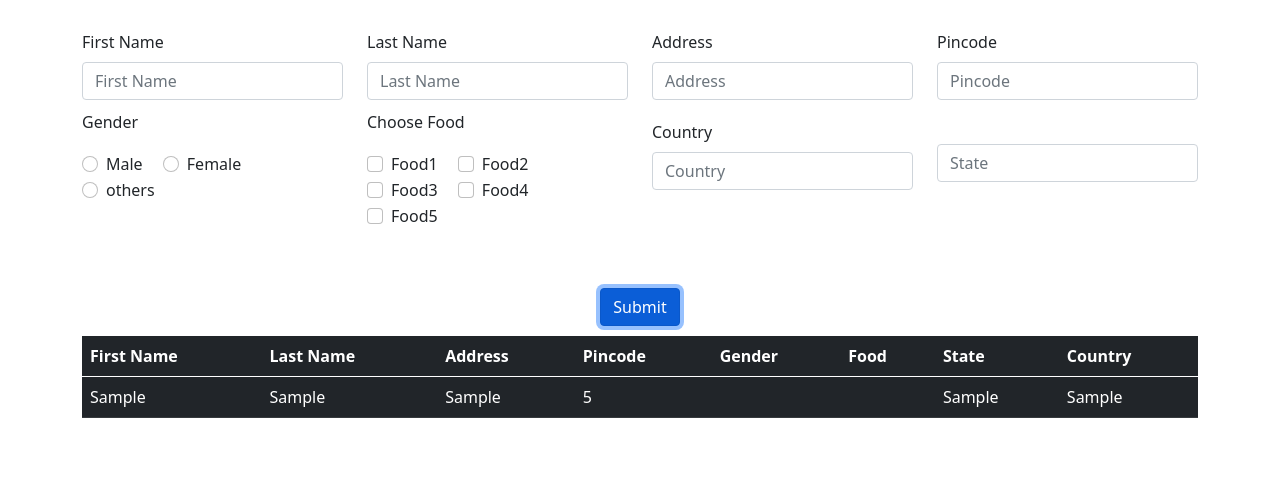
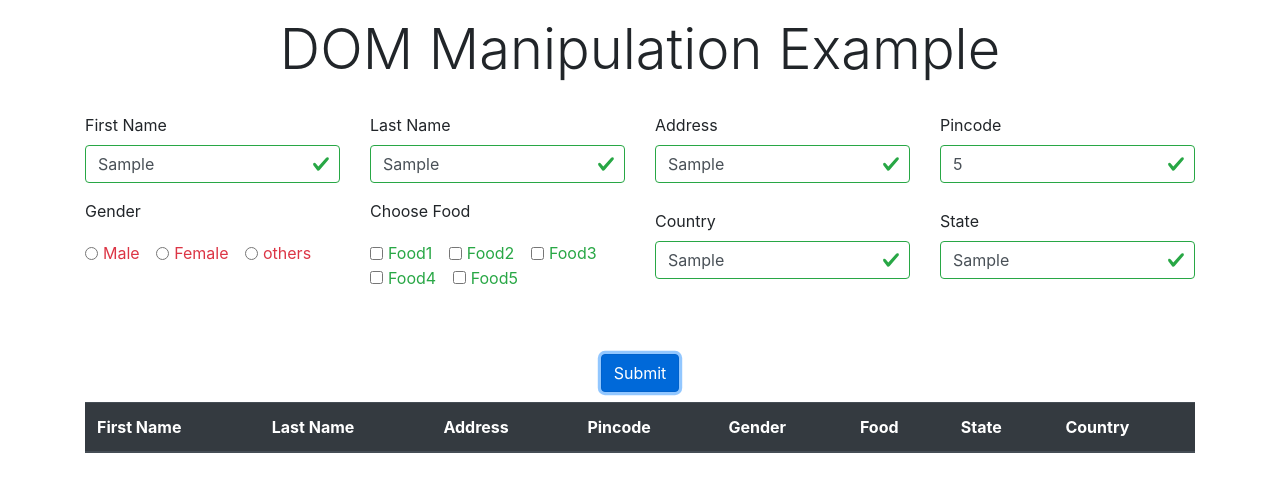
Before and after one commit to rajesh9233/form-using-dom, a plain HTML site: page index.html in a window 1280 px wide. Both pictures are taken after typing "Sample", "Sample", "Sample", "5", "Sample", "Sample" into the empty fields and a click on the button "Submit". Drawn offline with nearby package versions, Linux system fonts and the light colour scheme.

Commit message:
latest changes

```diff
--- a/index.html
+++ b/index.html
@@ -6,91 +6,113 @@
     <meta name="viewport" content="width=device-width, initial-scale=1.0">
     <title>Build Form and table using DOM</title>
     <link rel="stylesheet" href="style.css"/>
-    <link href="https://cdn.jsdelivr.net/npm/bootstrap@5.0.1/dist/css/bootstrap.min.css" rel="stylesheet">
+    <link rel="stylesheet" href="https://cdn.jsdelivr.net/npm/bootstrap@4.6.0/dist/css/bootstrap.min.css">
 </head>
 <body>
     <div class="container">
-        <form id="myForm" class="info-form" method="POST" novalidate>
+        <div class="display-4 my-3 text-center">DOM Manipulation Example</div>
+        <form id="myForm" class="info-form needs-validation" method="POST" novalidate>
             <div class="row">
                 <div class="col-sm-12 col-md-6 col-lg-3">
                     <div class="form-group">
                         <label class="form-label" for="firstName">First Name</label>
-                        <input type="text" required class="form-control" name="firstName" id="firstName" placeholder="First Name" />
+                        <input type="text" class="form-control" name="firstName" id="firstName" placeholder="First Name" required/>
                         <div class="invalid-feedback">
-                            Please choose a username.
+                            Enter the First Name
                           </div>
                     </div>
                 </div>
                 <div class="col-sm-12 col-md-6 col-lg-3">
                     <div class="form-group">
                         <label class="form-label" for="lastName">Last Name</label>
-                        <input type="text" class="form-control" name="lastName" id="lastName" placeholder="Last Name" />
+                        <input type="text" class="form-control" name="lastName" id="lastName" placeholder="Last Name" required/>
+                        <div class="invalid-feedback">
+                            Enter the Last Name
+                          </div>
                     </div>
                 </div>
                 <div class="col-sm-12 col-md-6 col-lg-3">
                     <div class="form-group">
                         <label class="form-label" for="address">Address</label>
-                        <input type="text" class="form-control" name="address" id="address" placeholder="Address" />
+                        <input type="text" class="form-control" name="address" id="address" placeholder="Address" required/>
+                        <div class="invalid-feedback">
+                            Enter the Address
+                          </div>
                     </div>
                 </div>
                 <div class="col-sm-12 col-md-6 col-lg-3">
                     <div class="form-group">
                         <label class="form-label" for="pincode">Pincode</label>
-                        <input type="number" class="form-control" name="pincode" id="pincode" placeholder="Pincode" maxlength="6"/>
+                        <input type="number" class="form-control" name="pincode" id="pincode" placeholder="Pincode" minlength="6" required/>
+                        <div class="invalid-feedback">
+                            Enter the Pincode
+                          </div>
                     </div>
                 </div>
                 <div class="col-sm-12 col-md-6 col-lg-3">
                     <label class="form-label" for="gender">Gender</label>
                     <div class="form-group">
                         <div class="form-check  form-check-inline">
-                            <input class="form-check-input" type="radio" value="male" id="gender" name="gender">
+                            <input class="form-check-input" type="radio" value="male" id="gender" name="gender" required>
                             <label class="form-check-label" for="gender">Male</label>
                         </div>
                         <div class="form-check  form-check-inline">
-                            <input class="form-check-input" type="radio" value="female" id="gender" name="gender">
+                            <input class="form-check-input" type="radio" value="female" id="gender" name="gender" required>
                             <label class="form-check-label" for="gender">Female</label>
                         </div>
                         <div class="form-check  form-check-inline">
-                            <input class="form-check-input" type="radio" value="others" id="gender" name="gender">
+                            <input class="form-check-input" type="radio" value="others" id="gender" name="gender" required>
                             <label class="form-check-label" for="gender">others</label>
                         </div>
+                        <div class="invalid-feedback">
+                            Select the Gender
+                          </div>
                     </div>
                 </div>
                 <div class="col-sm-12 col-md-6 col-lg-3">
                     <label class="form-label" for="food">Choose Food</label>
                     <div class="form-group food">
                         <div class="form-check  form-check-inline">
-                            <input class="form-check-input" type="checkbox" value="food1" id="chooseFood" name="food">
+                            <input class="form-check-input food-checkbox" type="checkbox" value="food1" id="chooseFood" name="food[]">
                             <label class="form-check-label" for="chooseFood">Food1</label>
                           </div>
                         <div class="form-check  form-check-inline">
-                            <input class="form-check-input" type="checkbox" value="food2" id="chooseFood" name="food">
+                            <input class="form-check-input food-checkbox" type="checkbox" value="food2" id="chooseFood" name="food[]">
                             <label class="form-check-label" for="chooseFood">Food2</label>
                           </div>
                         <div class="form-check  form-check-inline">
-                            <input class="form-check-input" type="checkbox" value="food3" id="chooseFood" name="food">
+                            <input class="form-check-input food-checkbox" type="checkbox" value="food3" id="chooseFood" name="food[]">
                             <label class="form-check-label" for="chooseFood">Food3</label>
                           </div>
                         <div class="form-check  form-check-inline">
-                            <input class="form-check-input" type="checkbox" value="food4" id="chooseFood" name="food">
+                            <input class="form-check-input food-checkbox" type="checkbox" value="food4" id="chooseFood" name="food[]">
                             <label class="form-check-label" for="chooseFood">Food4</label>
                           </div>
                         <div class="form-check  form-check-inline">
-                            <input class="form-check-input" type="checkbox" value="food5" id="chooseFood" name="food">
+                            <input class="form-check-input food-checkbox" type="checkbox" value="food5" id="chooseFood" name="food[]">
                             <label class="form-check-label" for="chooseFood">Food5</label>
+                          </div>
+                          <div class="invalid-feedback">
+                            Select the Food
                           </div>
                     </div>
                 </div>
                 <div class="col-sm-12 col-md-6 col-lg-3">
                     <div class="form-group">
                         <label class="form-label" for="country">Country</label>
-                        <input type="text" class="form-control" name="country" id="country" placeholder="Country"/>
+                        <input type="text" class="form-control" name="country" id="country" placeholder="Country" required/>
+                        <div class="invalid-feedback">
+                            Enter the Country
+                          </div>
                     </div>
                 </div>
                 <div class="col-sm-12 col-md-6 col-lg-3">
                     <div class="form-group">
-                        <label class="form-label" for="state"></label>
-                        <input type="text" class="form-control" name="state" id="state" placeholder="State"/>
+                        <label class="form-label" for="state">State</label>
+                        <input type="text" class="form-control" name="state" id="state" placeholder="State" required/>
+                        <div class="invalid-feedback">
+                            Enter the State
+                          </div>
                     </div>
                 </div>
             </div>
@@ -117,7 +139,8 @@
             </tbody>
         </table>
     </div>
+    <script src="https://code.jquery.com/jquery-3.5.1.slim.min.js"></script>
+    <script src="https://cdn.jsdelivr.net/npm/bootstrap@4.6.0/dist/js/bootstrap.bundle.min.js" ></script>
     <script src="script.js"></script>
-    <script src="https://cdn.jsdelivr.net/npm/bootstrap@5.0.1/dist/js/bootstrap.bundle.min.js"></script>
 </body>
 </html>
--- a/script.js
+++ b/script.js
@@ -1,25 +1,46 @@
+'use strict';
+var forms = document.getElementsByClassName('needs-validation');
+    // Fetch all the forms we want to apply custom Bootstrap validation styles to
+    // Loop over them and prevent submission
+    var validation = Array.prototype.filter.call(forms, function(form) {
+    form.addEventListener('submit', function(event) {
+        event.preventDefault();
+        console.log(form.checkValidity())
+        if (form.checkValidity() === false) {
+        event.stopPropagation();
+        }else{
+            console.log(forms);
+            iterateTableData();
+        }
+        form.classList.add('was-validated');
+    }, false);
+    });
+
 
 var myForm = document.getElementById('myForm');
 let formValues = [];
-myForm.addEventListener('submit',(event)=>{
-    event.preventDefault();
+
+function iterateTableData() {
+    var cboxes = document.getElementsByName('food[]');
+    var len = cboxes.length;
+    let selectedFood = [];
+    for (var i=0; i<len; i++) {
+        if(cboxes[i].checked){
+            selectedFood.push(cboxes[i].value);
+        }
+    }
     formValues.push({
         firstName: myForm.firstName.value,
         lastName: myForm.lastName.value,
         address: myForm.address.value,
         pincode: myForm.pincode.value,
         gender: myForm.gender.value,
-        food: myForm.food.value,
+        food: selectedFood,
         country: myForm.country.value,
         state: myForm.state.value
     })
-    iterateTableData(formValues);
-    myForm.reset();
-})
-
-function iterateTableData(values) {
     var tbody = '';
-    values.forEach(value=>{
+    formValues.forEach(value=>{
         tbody += "<tr>";
         tbody += `<td> ${value.firstName} </td>`;
         tbody += `<td> ${value.lastName} </td>`;
@@ -32,4 +53,6 @@ function iterateTableData(values) {
     });
     var tableData = document.getElementById('table-data');
     tableData.innerHTML = tbody;
+    myForm.reset();
+    forms.classList.remove('was-validated');
 }
--- a/style.css
+++ b/style.css
@@ -1,3 +1,10 @@
+*{
+    margin: 0;
+    padding: 0;
+}
+body {
+    font-family: Roboto sans-serif;
+}
 .info-form {
     margin: 20px 0 10px 0;
 }
```
